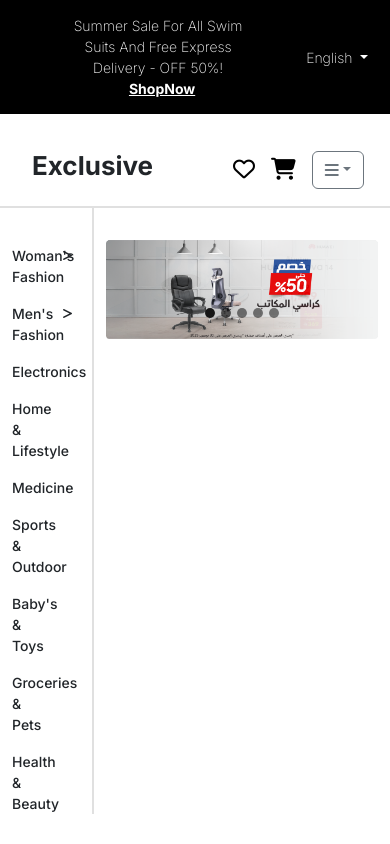
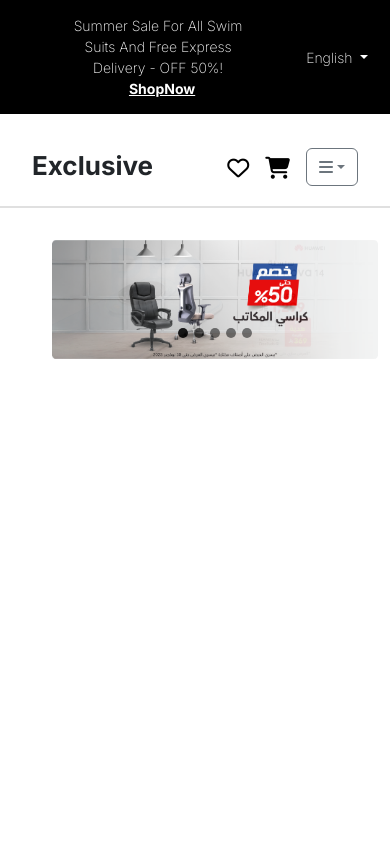
Before and after one commit to YousefAbdelaty/E-commerce-Website, an Angular app: page / in a window 390 px wide. Built offline with nearby package versions, Linux system fonts and the light colour scheme.

Commit message:
some work

```diff
--- a/src/app/home-page/home-page.component.css
+++ b/src/app/home-page/home-page.component.css
@@ -5,7 +5,7 @@
 }
 
 .hero aside {
-    width: 16vw;
+    width: 20%;
 }
 
 .hero aside ul li{
@@ -43,9 +43,29 @@
   width: 10px;
   height: 10px;
   border-radius: 50%;
-  background-color: black; /* inactive color */
+  background-color: black;
 }
 
 .imgCarousel .carousel-indicators .active {
-  background-color: #000; /* active (filled) color */
+  background-color: #000;
 }
+
+
+
+
+/* Media query */
+
+@media only screen and (max-width:1200px){
+
+    .hero aside {
+        width: 25%;
+    }
+
+}
+
+/* @media only screen and (max-width:992px){
+    .hero aside {
+        width: 30%;
+    }
+
+} */
--- a/src/app/home-page/home-page.component.html
+++ b/src/app/home-page/home-page.component.html
@@ -1,9 +1,9 @@
-<section class="container-md  hero">
+<section class="container-md  hero ">
 
-    <aside class="col-md-4 col-sm-6">
-        <ul>
-            <!-- <li style="visibility:hidden;">dummy</li> -->
-            <!-- <li style="visibility:hidden;">dummy</li> -->
+    <aside class="col-xl-3 col-lg-3  ">
+
+        <ul class="d-none d-lg-flex">
+
             <li style="visibility:hidden;">dummy</li>
             <li>
                 Woman's Fashion
@@ -21,9 +21,11 @@
             <li>Groceries & Pets</li>
             <li>Health & Beauty</li>
         </ul>
+
+
     </aside>
 
-    <div class="col-md-8 col-sm-6 imgCarousel">
+    <div class="col-xl-9 col-lg-9 col-sm-12 imgCarousel ">
 
 
         <div id="carouselExampleFade" class="carousel slide carousel-fade" data-bs-ride="carousel">
--- a/src/app/navbar/navbar.component.css
+++ b/src/app/navbar/navbar.component.css
@@ -159,7 +159,7 @@
 }
 
 .mainNav .dropdown{
-    margin-top: -0.5rem;
+    margin-top: -0.8rem;
 }
 
 
@@ -185,7 +185,7 @@
         display: flex;
         justify-content: space-between;
         gap: 1rem;
-        margin-left: -1rem;
+        margin-left: -4rem;
     }
 
     .mainNav .container-md{
```
